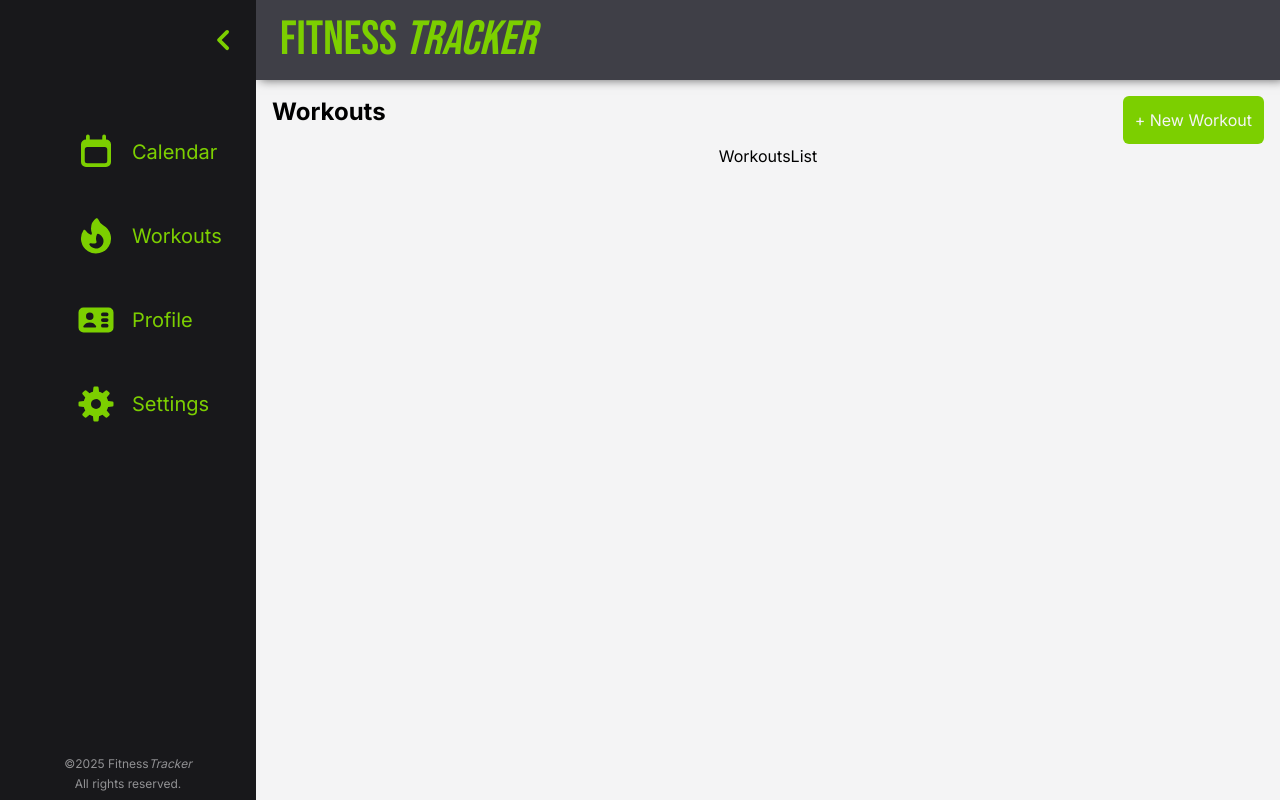
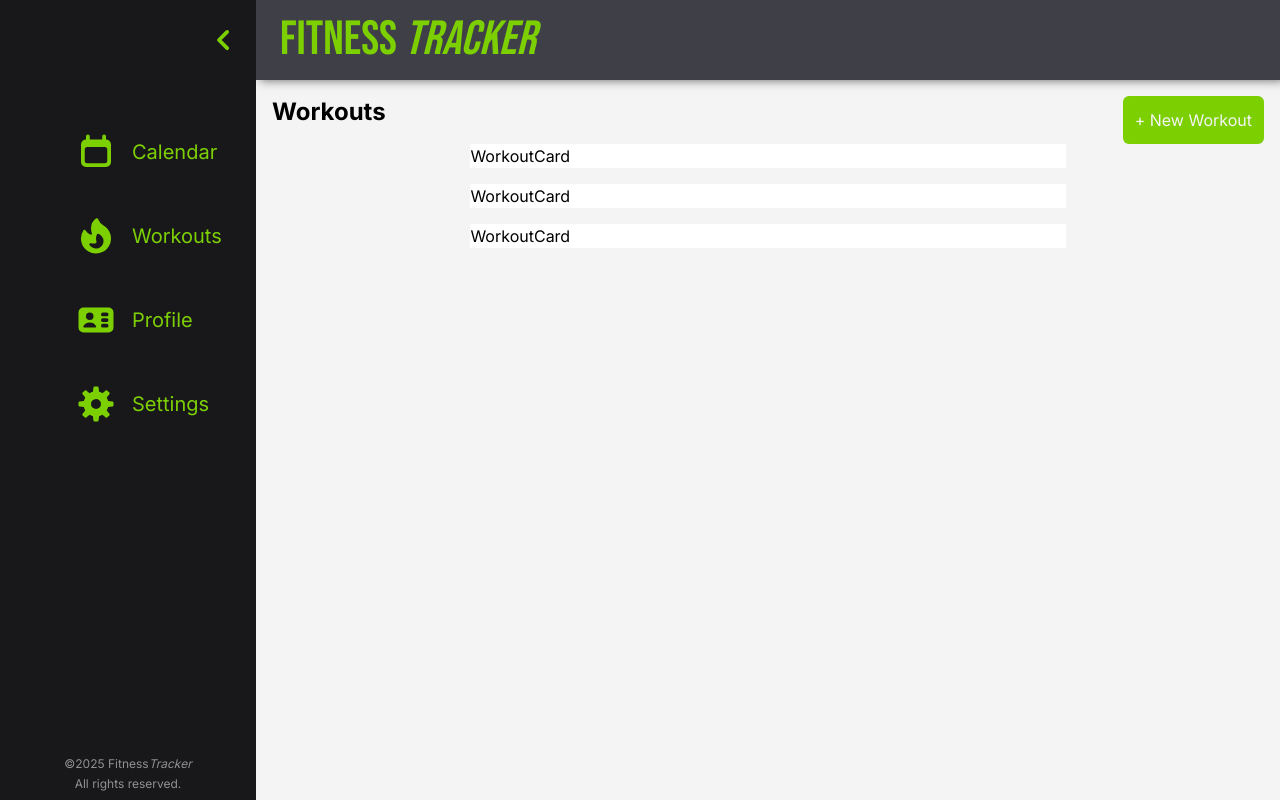
Before and after one commit to DanielG808/fitness-tracker, a Next.js app: page /dashboard/workouts in a window 1280 px wide. Built offline with nearby package versions, Linux system fonts and the light colour scheme.

Commit message:
added layout styling to workouts-list

```diff
--- /dev/null
+++ b/src/components/workout-card.tsx
@@ -0,0 +1,7 @@
+import React from 'react'
+
+export default function WorkoutCard() {
+  return (
+    <article className="bg-white w-3/5">WorkoutCard</article>
+  )
+}
--- a/src/components/workouts-list.tsx
+++ b/src/components/workouts-list.tsx
@@ -1,5 +1,11 @@
+import WorkoutCard from "./workout-card"
+
 export default function WorkoutsList() {
   return (
-    <ul>WorkoutsList</ul>
+    <ul className="flex flex-col items-center w-full space-y-4">
+      <WorkoutCard />
+      <WorkoutCard />
+      <WorkoutCard />
+    </ul>
   )
 }
```
